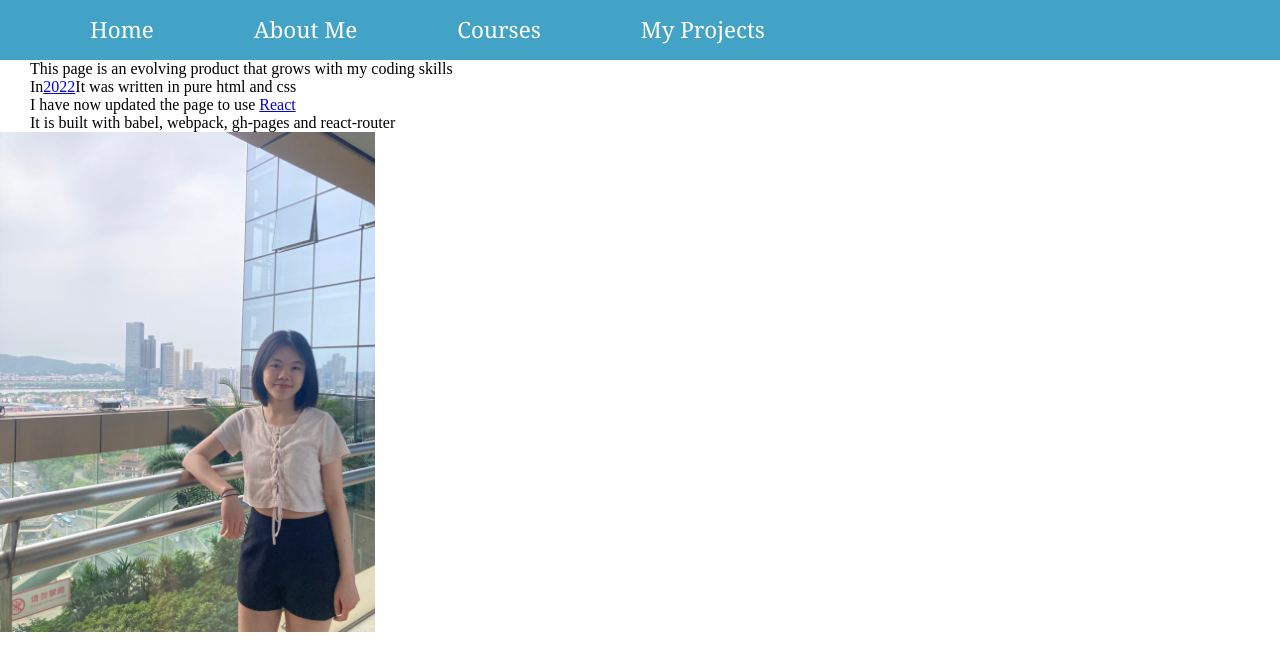
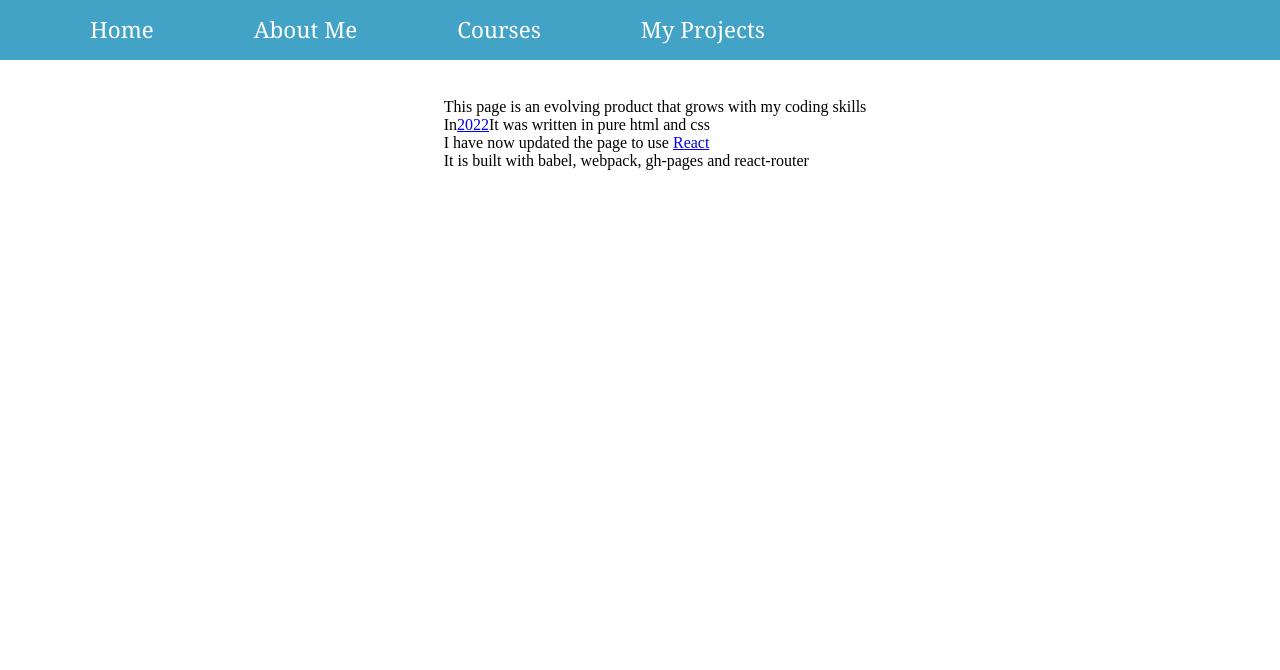
Before and after one commit to Barricature/Barricature.github.io, a React app: page /#/ in a window 1280 px wide. Shown: the top 670 px of the page. Built offline with nearby package versions, Linux system fonts and the light colour scheme.

Commit message:
A little bit of styling

```diff
--- a/src/index.css
+++ b/src/index.css
@@ -1,3 +1,11 @@
 * {
     margin: 0;
 }
+
+.page-body {
+    display: flex;
+    flex-direction: column;
+    align-items: center;
+    justify-items: center;
+    margin: 20px;
+}
--- a/src/routes/about.jsx
+++ b/src/routes/about.jsx
@@ -1,13 +1,20 @@
 import React from 'react';
 import NavBar from '../components/nav';
+import irisChangSha from '../data/IrisChangSha.jpg';
 
 export default function About() {
     return (
         <>
             <NavBar />
-            <div id="about_me">
+            <div class='page-body'>
+                <div id="about_me">
+                    <br></br>
+                    <p>I am a rising senior at UMass Amherst. I major in Computer Science and Music Theory. In my free time I go to the gym, play basketball and sleep.</p>
+                </div>
                 <br></br>
-                <p>I am a rising senior at UMass Amherst. I major in Computer Science and Music Theory. In my free time I go to the gym, play basketball and sleep.</p>
+                <div>
+                    <img src={irisChangSha} style={{height: "500px"}} />
+                </div>
             </div>
         </>
     )
--- a/src/routes/home.jsx
+++ b/src/routes/home.jsx
@@ -1,12 +1,13 @@
 import React from "react";
 import NavBar from '../components/nav';
-import irisChangSha from '../data/IrisChangSha.jpg';
 
 export default function Home() {
     return (
         <>
             <NavBar />
+            <div class='page-body'>
                 <div>
+                    <br></br>
                     <p>This page is an evolving product that grows with my coding skills</p>
                     <p>
                         In
@@ -16,8 +17,6 @@ export default function Home() {
                     <p>I have now updated the page to use <a href='https://github.com/Barricature/Barricature.github.io'>React</a></p>
                     <p>It is built with babel, webpack, gh-pages and react-router</p>
                 </div>
-            <div>
-                <img src={irisChangSha} style={{height: "500px"}} />
             </div>
         </>
     )
--- a/src/routes/projects.jsx
+++ b/src/routes/projects.jsx
@@ -5,6 +5,7 @@ export default function Projects() {
     return (
         <>
             <NavBar />
+            <div class='page-body'>
                 <ol>
                     <br></br>
                     <li>
@@ -22,6 +23,7 @@ export default function Projects() {
                         </p>
                     </li>
                 </ol>
+            </div>
         </>
     )
 }
```
Lines whose indentation alone changed are shown as unchanged.
